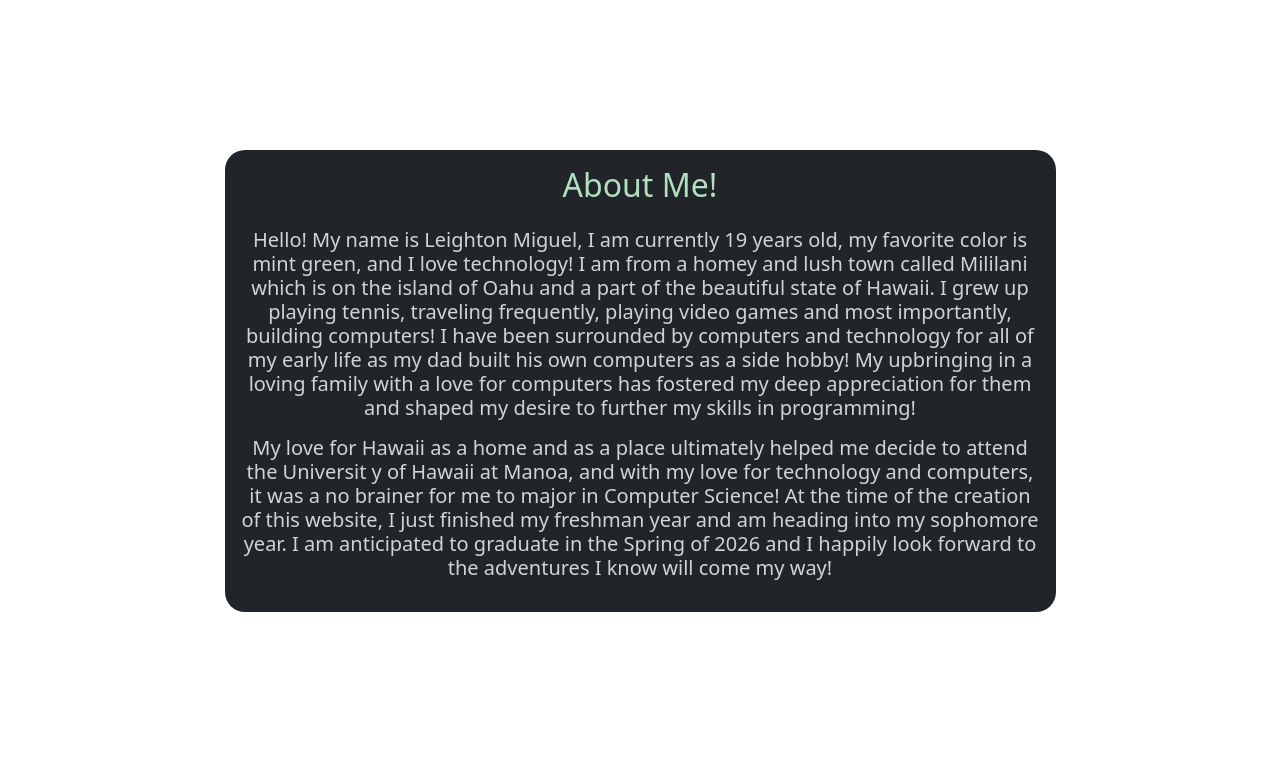
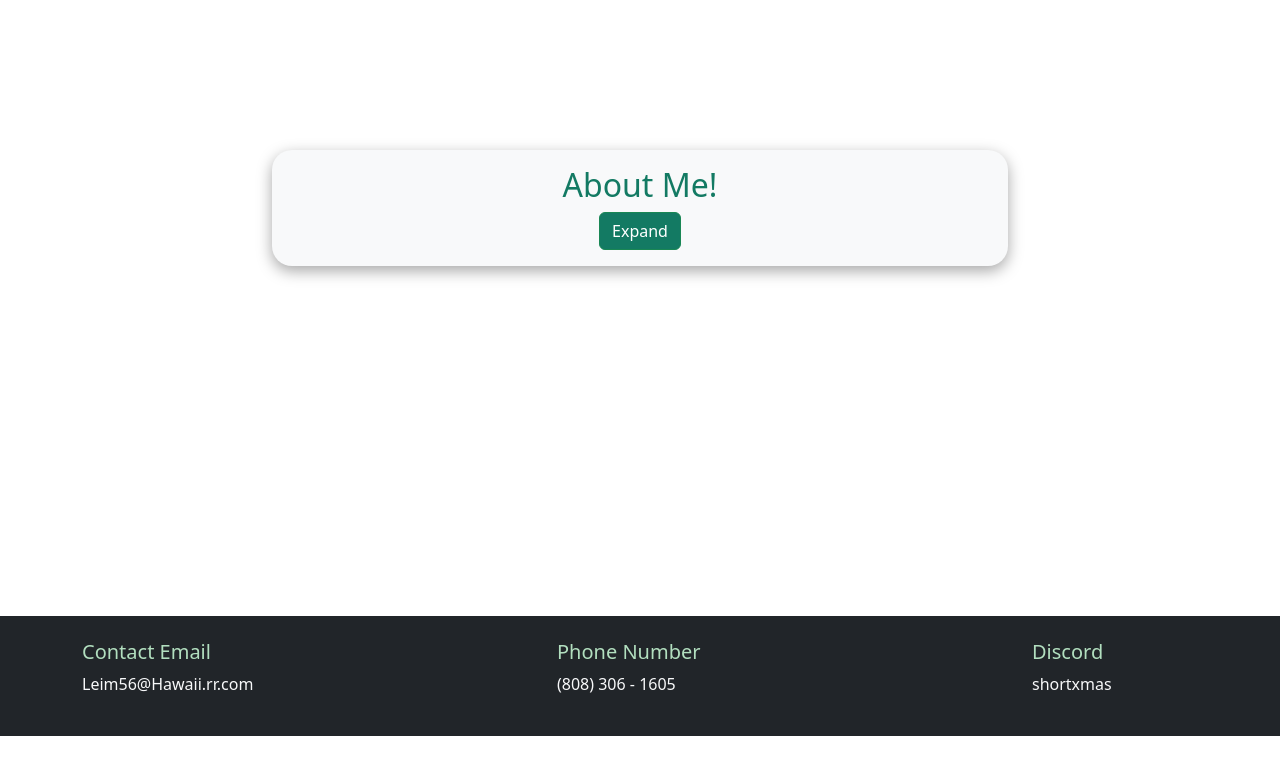
Before and after one commit to shortxmas/ReactPortfolio, a React (Vite) app: page / in a window 1280 px wide. Shown: the part 496-1270 px from the top of the page. After the commit the page ends 1232 px from the top, so only its background shows below. Built offline with nearby package versions, Linux system fonts and the light colour scheme.

Commit message:
simplified about me on home page

```diff
--- a/src/Views/Home.tsx
+++ b/src/Views/Home.tsx
@@ -1,10 +1,13 @@
 import { HomeButtons } from '../Components/HomeButtons'
 import portrait from '../assets/test.png'
-
+import { useState } from 'react'
 
 
 export function Home(){
     document.title = "Home"
+    const [info,showInfo] = useState('none')
+    const [moreButton,changeMoreButton] = useState('')
+    const [lessButton,changeLessButton] = useState('none')
 
     return(
         <>
@@ -53,26 +56,28 @@ export function Home(){
             className="row justify-content-center"
             style={{ textAlign: "center", paddingTop: 50 }}
             >
-            <div className="col-lg-9 col-12">
+            <div className="col-lg-8 col-12">
                 <div className="box">
                 <div
-                    className="card-body text-bg-dark p-3"
-                    style={{ borderRadius: 20 }}
+                    className="card-body text-bg-light p-3"
+                    style={{ borderRadius: 20,boxShadow: 'rgba(0, 0, 0, 0.35) 0px 5px 15px'}}
+
                 >
-                    <h2 className="card-title" style={{ color: "#B2DFBF" }}>
+                    <h2 className="card-title" style={{ color: '#137a63' }}>
                     About Me!
                     </h2>
+                    <div style={{display:info}}>
                         <br />
-                    <h5 style={{ color: "lightgray" }}>
+                        <h5 style={{ color: '#2F4F4F',fontWeight:'400'}}>
                         <p id="aboutmep1">
                             Hello! My name is Leighton Miguel, I am currently 19 years old,
                             my favorite color is mint green, and I love technology! I am
                             from a homey and lush town called Mililani which is on the
                             island of Oahu and a part of the beautiful state of Hawaii. I
                             grew up playing tennis, traveling frequently, playing video
-                        games and most importantly, building computers! I have been
+                            games and building computers. I have been
                             surrounded by computers and technology for all of my early life
-                        as my dad built his own computers as a side hobby! My upbringing
+                            as my dad built his own computers as a side hobby. My upbringing
                             in a loving family with a love for computers has fostered my
                             deep appreciation for them and shaped my desire to further my
                             skills in programming!
@@ -82,16 +87,38 @@ export function Home(){
                         <p id="aboutmep2">
                             {" "}
                             My love for Hawaii as a home and as a place ultimately helped me
-                        decide to attend the Universit y of Hawaii at Manoa, and with my
+                            decide to attend the University of Hawaii at Manoa, and with my
                             love for technology and computers, it was a no brainer for me to
-                        major in Computer Science! At the time of the creation of this
-                        website, I just finished my freshman year and am heading into my
-                        sophomore year. I am anticipated to graduate in the Spring of
-                        2026 and I happily look forward to the adventures I know will
+                            major in Computer Science. At the time of writing this, I am currently a sophomore and
+                            anticipated to graduate in the Spring of
+                            2026. I happily look forward to the adventures I know will
                             come my way!
                         </p>
                         </h5>
                     </div>
+
+                    <div className="pt-1">
+                        <button type="button" className="btn btn-success " style={{backgroundColor:'#137a63',display:lessButton}}
+                        onClick={() => {
+                            showInfo('none');
+                            changeMoreButton('');
+                            changeLessButton('none');
+
+                        }}>Collapse</button>
+                    </div>
+
+                    <div className="pt-1">
+                        <button type="button" className="btn btn-success " style={{backgroundColor:'#137a63',display:moreButton}}
+                        onClick={() =>{
+                            showInfo('');
+                            changeMoreButton('none');
+                            changeLessButton('');
+                        }}>Expand</button>
+                    </div>
+
+
+                </div>
+
                 </div>
             </div>
             </div>
```
Lines whose indentation alone changed are shown as unchanged.
